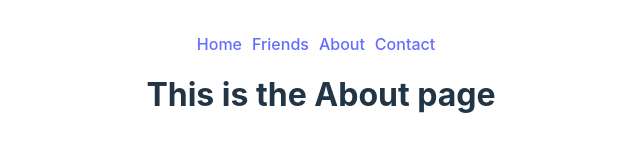
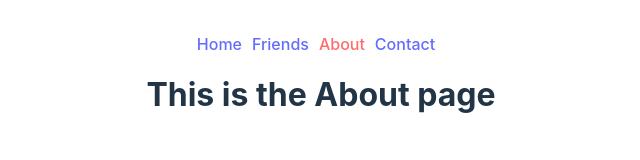
Before and after one commit to SifatNiloy/intro-to-react-router, a React (Vite) app: page /about in a window 1280 px wide. Shown: the top 160 px of the page, without its empty margins (319-959 px from the left). Built offline with nearby package versions, Linux system fonts and the light colour scheme.

Commit message:
activelink added

```diff
--- /dev/null
+++ b/src/components/ActiveLink/ActiveLink.css
@@ -0,0 +1,3 @@
+.active {
+  color: rgb(255, 108, 108);
+}
--- /dev/null
+++ b/src/components/ActiveLink/ActiveLink.jsx
@@ -0,0 +1,12 @@
+import React from "react";
+import { NavLink } from "react-router-dom";
+import "./ActiveLink.css";
+const ActiveLink = ({ to, children }) => {
+  return (
+    <NavLink to={to} className={({ isActive }) => (isActive ? "active" : "")}>
+      {children}
+    </NavLink>
+  );
+};
+
+export default ActiveLink;
--- a/src/components/FriendDetail/FriendDetail.jsx
+++ b/src/components/FriendDetail/FriendDetail.jsx
@@ -7,6 +7,11 @@ const FriendDetail = () => {
   return (
     <div>
       <h2>Everything about that person is here</h2>
+      <h3>Name: {friend.name}</h3>
+      <h3>UserName: {friend.username}</h3>
+      <h3>Email : {friend.email}</h3>
+      <h3>City: {friend.address.city}</h3>
+      <h3>Phone : {friend.phone}</h3>
     </div>
   );
 };
--- a/src/components/Header/Header.jsx
+++ b/src/components/Header/Header.jsx
@@ -1,16 +1,17 @@
-import React from 'react';
-import { Link } from 'react-router-dom';
-import './Header.css'
+import React from "react";
+import { Link } from "react-router-dom";
+import "./Header.css";
+import ActiveLink from "../ActiveLink/ActiveLink";
 
 const Header = () => {
-    return (
-        <nav>
-            <Link to="/">Home</Link>
-            <Link to="/friends">Friends</Link>
-            <Link to="/about">About</Link>
-            <Link to="/contact">Contact</Link>
-        </nav>
-    );
+  return (
+    <nav>
+      <ActiveLink to="/">Home</ActiveLink>
+      <ActiveLink to="/friends">Friends</ActiveLink>
+      <ActiveLink to="/about">About</ActiveLink>
+      <ActiveLink to="/contact">Contact</ActiveLink>
+    </nav>
+  );
 };
 
 export default Header;
--- a/src/components/Home/Home.jsx
+++ b/src/components/Home/Home.jsx
@@ -1,11 +1,13 @@
 import React from "react";
-import { Outlet } from "react-router-dom";
+import { Outlet, useNavigation } from "react-router-dom";
 import Header from "../Header/Header";
 
 const Home = () => {
+  const navigation = useNavigation();
   return (
     <div>
       <Header />
+      <div> {navigation.state === "loading" && "Loading..."} </div>
       <Outlet />
     </div>
   );
```
Also changed, not shown: src/main.jsx (+8 -1 lines).
